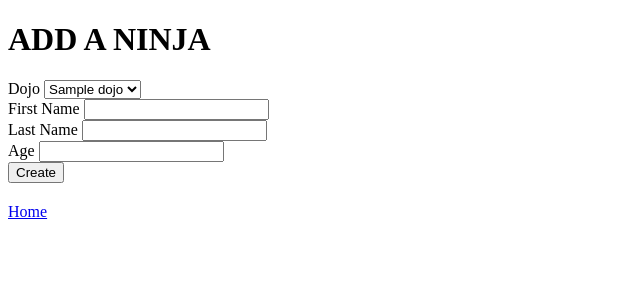
After one commit to jarrodschilling/dojos_ninjas_flaskSQL, a Flask app: template flask_app/templates/create-ninja.html in a window 1280 px wide. The commit adds this page. Shown: the top 300 px of the page, without its empty margins (0-640 px from the left). Run offline with Flask 3, Linux system fonts and the light colour scheme; the template is opened without the code that fills it: most values are stand-ins (such as "Sample title", 1, 10 or a date in 2020).

Commit message:
needs frontend

```diff
--- a/flask_app/models/ninja.py
+++ b/flask_app/models/ninja.py
@@ -25,6 +25,6 @@ class Ninja:
     def create_ninja(cls, ninja_data):
         query = """
             INSERT INTO ninjas (first_name, last_name, age, dojo_id)
-            VALUES (%(first_name)s, %(last_name)s, %(age)s. %(dojo_id)s)
+            VALUES (%(first_name)s, %(last_name)s, %(age)s, %(dojo_id)s)
             ;"""
-        ninja_id = connectToMySQL(cls.db).query_db(query, ninja_data)
+        return connectToMySQL(cls.db).query_db(query, ninja_data)
--- a/flask_app/static/css/style.css
+++ b/flask_app/static/css/style.css
@@ -42,3 +42,7 @@ table {
 h3 {
     margin: 30px 10px;
 }
+
+.table-striped {
+    max-width: 40%;
+}
--- /dev/null
+++ b/flask_app/templates/create-ninja.html
@@ -0,0 +1,35 @@
+<!DOCTYPE html>
+<html lang="en">
+<head>
+    <meta charset="UTF-8">
+    <meta name="viewport" content="width=device-width, initial-scale=1.0">
+    <title>Document</title>
+</head>
+<body>
+    <h1>ADD A NINJA</h1>
+    <form action="/ninjas" method="post">
+        <div class="mb-3">
+            <label class="form-label">Dojo</label>
+            <select class="form-select" name="dojo_id">
+                {% for dojo in dojos %}
+                <option value="{{ dojo.id }}">{{ dojo.name }}</option>
+                {% endfor %}
+            </select>
+        </div>
+        <div class="mb-3">
+            <label class="form-label">First Name</label>
+            <input type="text" class="form-control" name="first_name">
+        </div>
+        <div class="mb-3">
+            <label class="form-label">Last Name</label>
+            <input type="text" class="form-control" name="last_name">
+        </div>
+        <div class="mb-3">
+            <label class="form-label">Age</label>
+            <input type="text" class="form-control" name="age">
+        </div>
+        <button type="submit" class="btn btn-primary" style="margin-bottom: 20px;">Create</button>
+    </form>
+    <a href="{{ url_for ('show_all_dojos')}}">Home</a>
+</body>
+</html>
```
Also changed, not shown: flask_app/controllers/dojos.py (+6 -3 lines), flask_app/controllers/ninjas.py (+6 -2 lines), flask_app/models/dojo.py (+16 -0 lines), flask_app/templates/create_ninja.html (deleted, +0 -11 lines), flask_app/templates/dojos.html (+4 -4 lines), flask_app/templates/show-dojo.html (+8 -4 lines).
